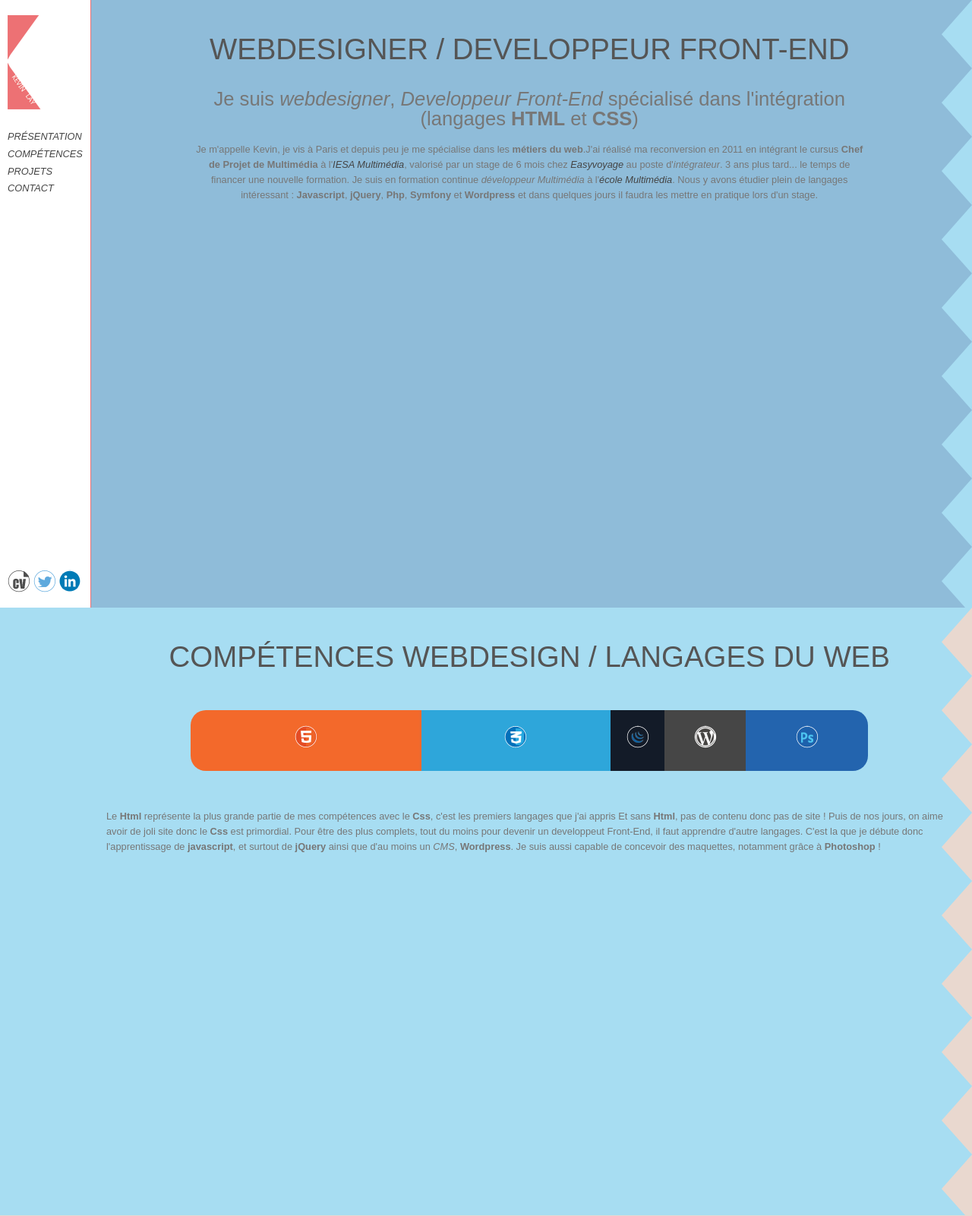
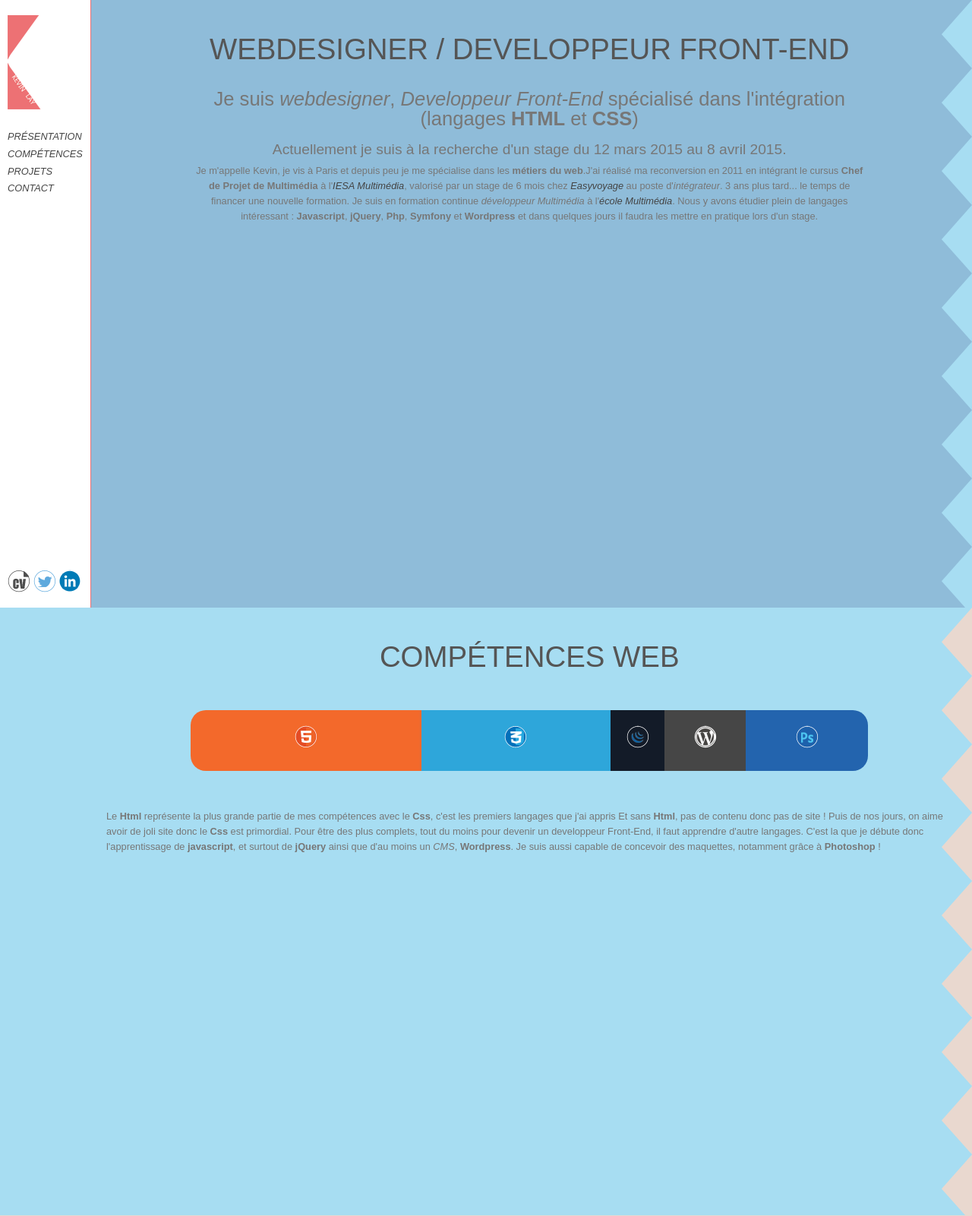
Before and after one commit to Oushiza/portfolio, a PHP site: page / in a window 1280 px wide. Shown: the top 1601 px of the page at 76% size. Run offline with PHP 8.4, Linux system fonts and the light colour scheme; some libraries are stand-ins or nearby versions.

Commit message:
v1 terminé

```diff
--- a/css/style.css
+++ b/css/style.css
@@ -6,8 +6,9 @@ body { margin: 0;}
 article.horizontalScroll { width: 100%; height: 100%; float: left; padding: 4% 2% 2%;}
 #presentation, #competences, #projets, #contact { position: relative;}
 
-h1 { margin: 2% auto; font-size: 1.5em; text-align: center; text-transform: uppercase; color: #555;}
-h2 { margin: 1%; font-size: 1.2em; text-align: center}
+h1, h2, h3, h4, h5, h6 { text-align: center;}
+h1 { margin: 2% auto; font-size: 1.5em; text-transform: uppercase; color: #555;}
+h2 { margin: 1%; font-size: 1.2em;}
 p { font-size: 0.8em; line-height: 20px;}
 a { color: #444; font-style: italic; text-decoration: none; transition: color 0.4s ease-in-out;}
 a:hover, input[type=submit]:hover { color:#000;}
@@ -53,6 +54,7 @@ Screen larger 480px
 
     h1 { margin: 3%; font-size: 2em;}
     h2 { margin: 2%; font-size: 1.5em;}
+    h3 { margin: 1%; font-size: 1.2em;}
 
     header { width: auto; height: 100%; padding: 20px 10px; background-color: #fff; border-right: 1px solid #ed7174; text-align: left; text-transform: uppercase;}
     header a img { display: block; margin-bottom: 30px;}
@@ -78,6 +80,7 @@ Screen larger 720px
 
     h1 { font-size: 3em;}
     h2 { font-size: 2em;}
+    h3 { font-size: 1.5em;}
     p { font-size: 1em;}
 
     #presentation div { width: 80%; margin: 0 auto; text-align: center;}
--- a/index.php
+++ b/index.php
@@ -34,11 +34,12 @@
             <h1>Webdesigner / Developpeur Front-End</h1>
             <div>
                 <h2>Je suis <em>webdesigner</em>, <em>Developpeur Front-End</em> spécialisé dans l'intégration (langages <strong>HTML</strong> et <strong>CSS</strong>)</h2>
+                <h3>Actuellement je suis à la recherche d'un stage du 12 mars 2015 au 8 avril 2015.</h3>
                 <p>Je m'appelle Kevin, je vis à Paris et depuis peu je me spécialise dans les <strong>métiers du web</strong>.J'ai réalisé ma reconversion en 2011 en intégrant le cursus <strong>Chef de Projet de Multimédia</strong> à l'<a href="http://www.iesamultimedia.fr/formation/cycle-bachelor-chef-projet-multimedia" title="Lien vers la formation de chef de projet multimédia à l'IESA Multimédia">IESA Multimédia</a>, valorisé par un stage de 6 mois chez <a href="http://www.easyvoyage.com/" title="Lien vers le site comparatif de voyage, easyvoyage.com">Easyvoyage</a> au poste d'<em>intégrateur</em>. 3 ans plus tard... le temps de financer une nouvelle formation. Je suis en formation continue <em>développeur Multimédia</em> à l'<a href="https://www.ecole-multimedia.com/formation-continue/internet-web-multimedia/informatique-multimedia-2/developpeur-web" title="Lien vers la formation continue de developpeut Multimédia à l'école Multimédia">école Multimédia</a>. Nous y avons étudier plein de langages intéressant : <strong>Javascript</strong>, <strong>jQuery</strong>, <strong>Php</strong>, <strong>Symfony</strong> et <strong>Wordpress</strong> et dans quelques jours il faudra les mettre en pratique lors d'un stage.</p>
             </div>
         </article>
         <article id="competences" class="horizontalScroll">
-            <h1>Compétences Webdesign / Langages du web</h1>
+            <h1>Compétences Web</h1>
             <div class="skill">
                 <div class="html">
                     <h2>HTML</h2>
@@ -56,7 +57,7 @@
                     <h2>Photoshop</h2>
                 </div>
             </div>
-            <p>Le <strong>Html</strong> représente la plus grande partie de mes compétences avec le <strong>Css</strong>, c'est les premiers langages que j'ai appris Et sans <strong>Html</strong>, pas de contenu donc pas de site ! Puis de nos jours, on aime avoir de joli site donc le <strong>Css</strong> est primordial. Pour être des plus complets, tout du moins pour devenir un developpeut Front-End, il faut apprendre d'autre langages. C'est la que je débute donc l'apprentissage de <strong>javascript</strong>, et surtout de <strong>jQuery</strong> ainsi que d'au moins un <em>CMS</em>, <strong>Wordpress</strong>. Je suis aussi capable de concevoir des maquettes, notamment grâce à <strong>Photoshop</strong> !</p>
+            <p>Le <strong>Html</strong> représente la plus grande partie de mes compétences avec le <strong>Css</strong>, c'est les premiers langages que j'ai appris Et sans <strong>Html</strong>, pas de contenu donc pas de site ! Puis de nos jours, on aime avoir de joli site donc le <strong>Css</strong> est primordial. Pour être des plus complets, tout du moins pour devenir un developpeur Front-End, il faut apprendre d'autre langages. C'est la que je débute donc l'apprentissage de <strong>javascript</strong>, et surtout de <strong>jQuery</strong> ainsi que d'au moins un <em>CMS</em>, <strong>Wordpress</strong>. Je suis aussi capable de concevoir des maquettes, notamment grâce à <strong>Photoshop</strong> !</p>
         </article>
         <article id="projets" class="horizontalScroll">
         	<h1>Projets</h1>
```
